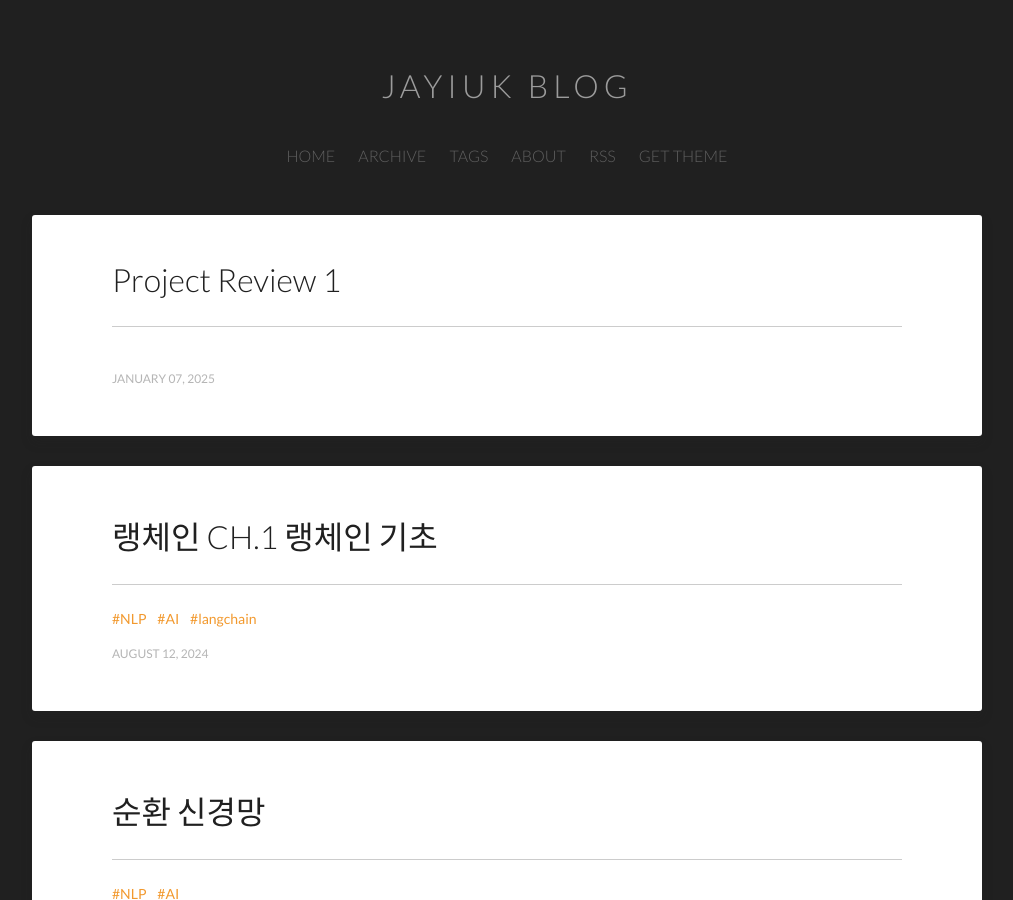
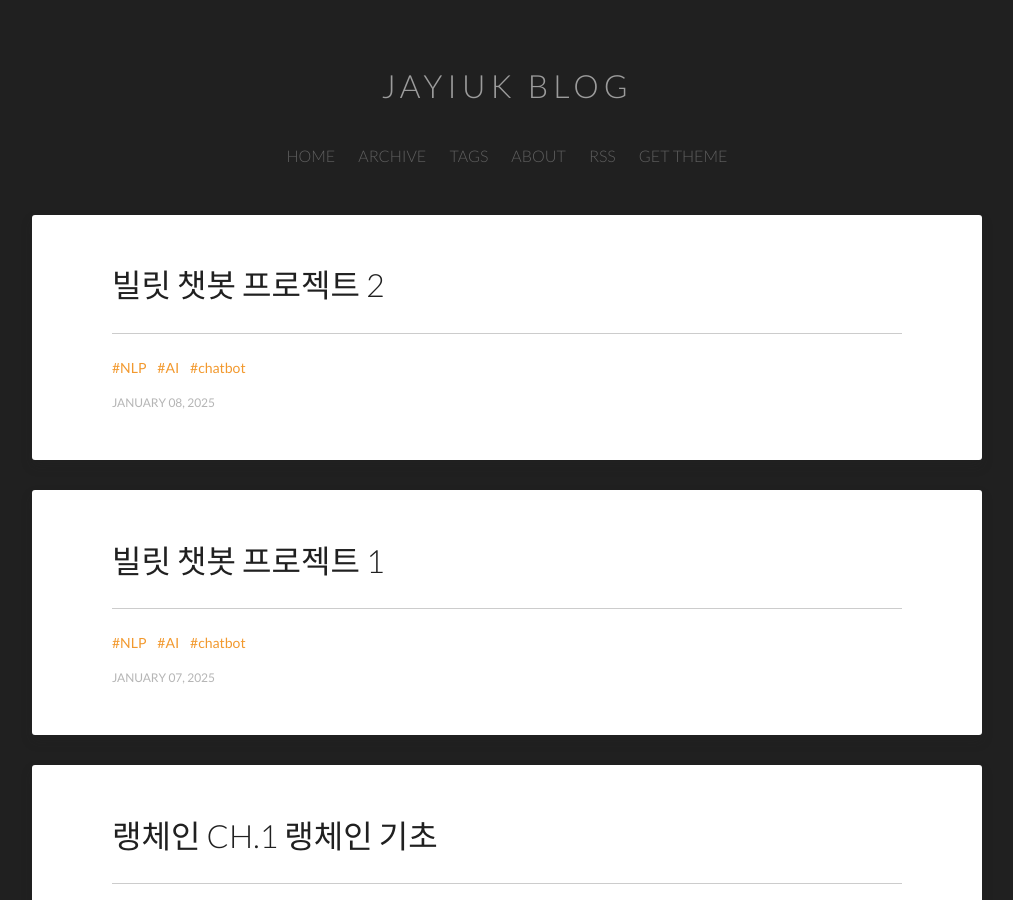
Before and after one commit to jayiuk/jayiuk.github.io, a Jekyll site: the page built from index.html, in a window 1280 px wide and 900 px high. Shown: the whole window, without its empty margins (133-1146 px from the left). Built offline with Jekyll 4.4.1, drawn with Linux system fonts in a browser that asks for light colours; the list of posts is cut into pages by our own code; some of the changed text lies outside the part shown.

Commit message:
chatbot project review 1-2

```diff
--- a/_posts/2025-01-07-project-review-1.md
+++ b/_posts/2025-01-07-project-review-1.md
@@ -1,3 +1,12 @@
+---
+published : true
+layout : post
+categories : NLP, AI, chatbot
+title : 빌릿 챗봇 프로젝트 1
+tags : [NLP, AI, chatbot]
+date-string : January 7, 2025
+---
+
 # 프로젝트 리뷰 1
 
 ## 금융 서비스 고객상담 챗봇
--- /dev/null
+++ b/_posts/2025-01-08-project-review1-2.md
@@ -0,0 +1,19 @@
+---
+published : true
+layout : post
+categories : NLP, AI, chatbot
+title : 빌릿 챗봇 프로젝트 2
+tags : [NLP, AI, chatbot]
+date-string : January 8, 2025
+---
+
+# 프로젝트 리뷰 1-2
+
+## 초기 챗봇 설계
+
+### 체인을 활용해 챗봇을 제작
+- 에이전트로 만들 필요가 없다고 생각했기 때문
+
+#### 체인과 에이전트의 차이
+- 에이전트
+    - LLM이 어떤 행동을 취하고, 어떤 요소가 필요한 지 추론하게 해주는 시스템
```
Also changed, not shown: _posts/2024-08-12-langchain_ch1.md (+4 -4 lines).
